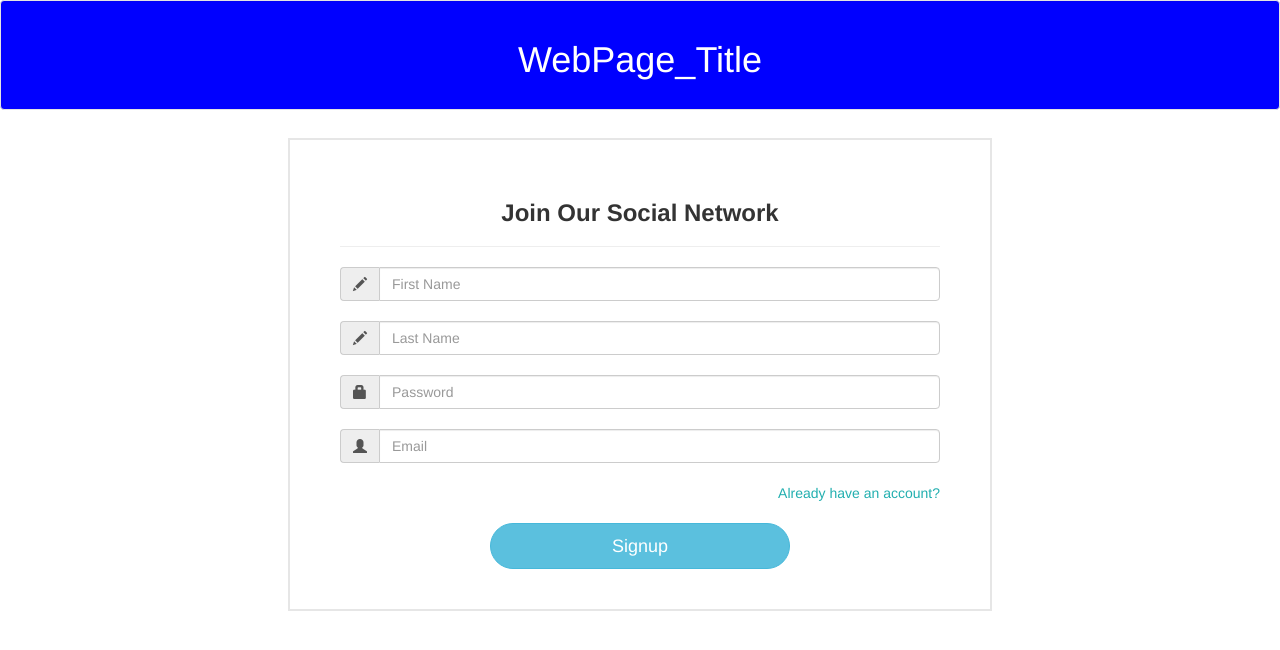
After one commit to Sacha924/Twitter-V2, a PHP site: page /signup.php in a window 1280 px wide. The commit adds this page. Shown: the top 650 px of the page. Run offline with PHP 8.4, Linux system fonts and the light colour scheme.

Commit message:
create signup disign structure

```diff
--- /dev/null
+++ b/signup.php
@@ -0,0 +1,70 @@
+<!DOCTYPE html>
+<html lang="en">
+
+<head>
+    <meta charset="UTF-8">
+    <meta http-equiv="X-UA-Compatible" content="IE=edge">
+    <meta name="viewport" content="width=device-width, initial-scale=1.0">
+    <link rel="stylesheet" href="https://maxcdn.bootstrapcdn.com/bootstrap/3.4.1/css/bootstrap.min.css">
+    <link rel="stylesheet" href="style/signup.css">
+    <script src="https://ajax.googleapis.com/ajax/libs/jquery/3.6.0/jquery.min.js"></script>
+    <script src="https://maxcdn.bootstrapcdn.com/bootstrap/3.4.1/js/bootstrap.min.js"></script>
+    <title>Signup</title>
+
+</head>
+
+<body>
+    <div class="row">
+        <div class="col-sm-12">
+            <div class="well">
+                <h1>WebPage_Title</h1>
+
+            </div>
+        </div>
+    </div>
+    <div class="row">
+        <div class="col-sm-12">
+            <div class="main-content">
+                <div class="header">
+                    <h3><strong>Join Our Social Network</strong></h3>
+                    <hr>
+                </div>
+                <div class="l-part">
+                    <form method="post" action="">
+                        <div class="input-group">
+                            <span class="input-group-addon"><i class="glyphicon glyphicon-pencil"></i></span>
+                            <input type="text" class="form-control" placeholder="First Name" name="first_name"
+                                required="required">
+                        </div><br>
+                        <div class="input-group">
+                            <span class="input-group-addon"><i class="glyphicon glyphicon-pencil"></i></span>
+                            <input type="text" class="form-control" placeholder="Last Name" name="last_name"
+                                required="required">
+                        </div><br>
+                        <div class="input-group">
+                            <span class="input-group-addon"><i class="glyphicon glyphicon-lock"></i></span>
+                            <input id="password" type="password" class="form-control" placeholder="Password"
+                                name="u_pass" required="required">
+                        </div><br>
+                        <div class="input-group">
+                            <span class="input-group-addon"><i class="glyphicon glyphicon-user"></i></span>
+                            <input id="email" type="email" class="form-control" placeholder="Email" name="u_email"
+                                required="required">
+                        </div><br>
+                        <a data-toggle="tooltip" title="-->Signin" href="signin.php">Already have an
+                            account?</a><br><br>
+                        <!-- data-toggle="tooltip" comes from boostrap and allows us to create a tooltip. We use the title attribute to spectify thet text that should be display inside tooltip -->
+
+                        <button id="signup" class="btn btn-info btn-lg" name="sign_up">Signup</button>
+                        <?php
+                        // include("insert_user.php");
+                        // Will be used to add the user in our database
+                        ?>
+                    </form>
+                </div>
+            </div>
+        </div>
+    </div>
+</body>
+
+</html>
--- /dev/null
+++ b/style/signup.css
@@ -0,0 +1,33 @@
+body{
+    overflow-x: hidden;
+}
+.well {
+  background-color: blue;
+  color: white;
+  text-align: center;
+}
+h3{
+    text-align: center;
+}
+a{
+    float: right;
+    color: rgb(34, 175, 175)
+}
+.main-content{
+    width: 55%;
+    height: 45%;
+    margin: 8px auto;
+    background-color: #fff;
+    border: 2px solid #e6e6e6;
+    padding: 40px 50px;
+}
+.header{
+    border: 0px solid #000;
+    margin-bottom: 5px;
+}
+
+#signup{
+    margin-left: 25%;
+    width: 50%;
+    border-radius: 30px;
+}
```
Also changed, not shown: main.php (+14 -3 lines), README.md.
